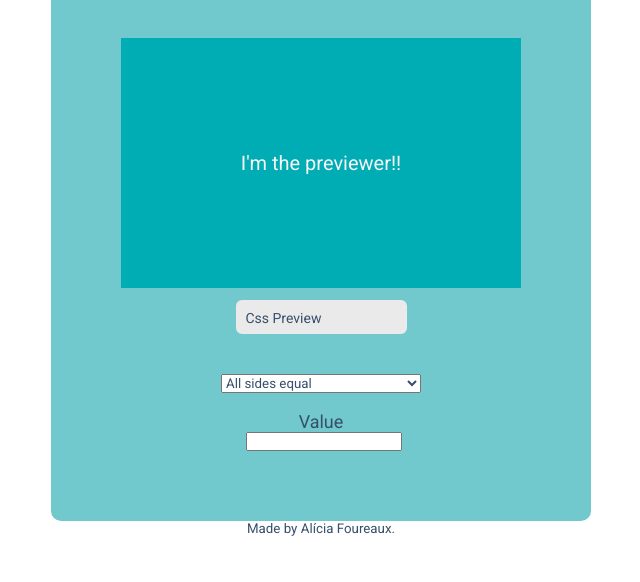
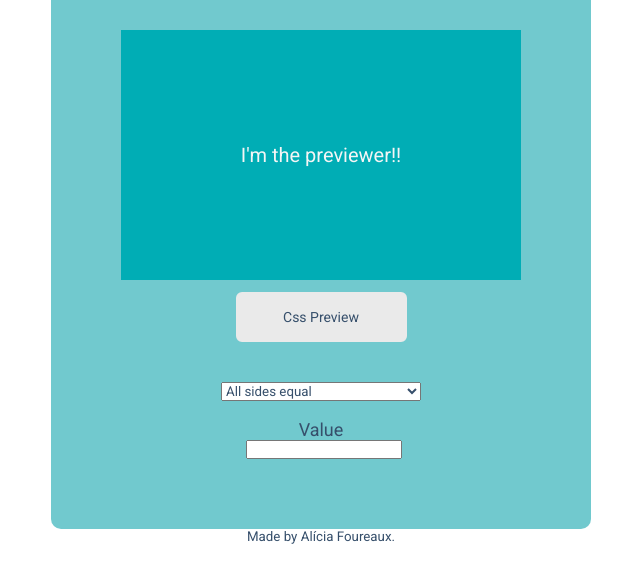
Before and after one commit to allyfx/oneprojectoneweek, a plain HTML site: page BorderRadiusPreviewer/index.html in a window 1280 px wide. Shown: the part 192-774 px from the top of the page, without its empty margins (319-959 px from the left). Drawn offline with Linux system fonts and the light colour scheme.

Commit message:
#2 | Border-radius Previwer - README.md added

```diff
--- a/BorderRadiusPreviewer/index.html
+++ b/BorderRadiusPreviewer/index.html
@@ -68,8 +68,8 @@
 
             .content .result-container .css-preview {
                 width: 171px;
-                height: 34px;
-                padding: 8px;
+                height: 50px;
+                padding: 2px;
                 border: 2px solid #eaeaea;
                 border-radius: 6px;
                 background: #eaeaea;
@@ -78,6 +78,10 @@
                 font-size: 14px;
 
                 cursor: pointer;
+
+                display: flex;
+                align-items: center;
+                justify-content: center;
             }
 
             #select-quantity-sides {
```
Also changed, not shown: BorderRadiusPreviewer/.github/border-radius-previewer-git.gif (added), 1 other file.
